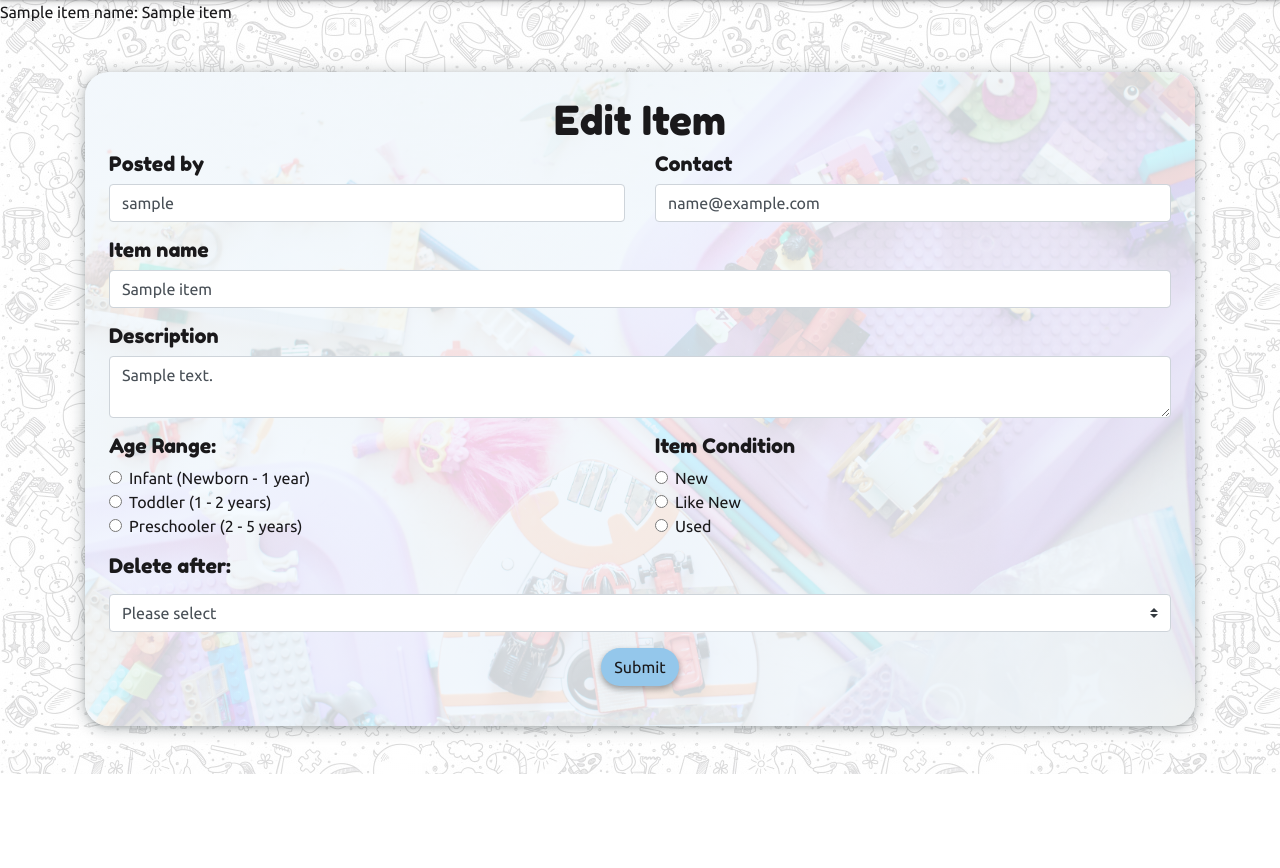
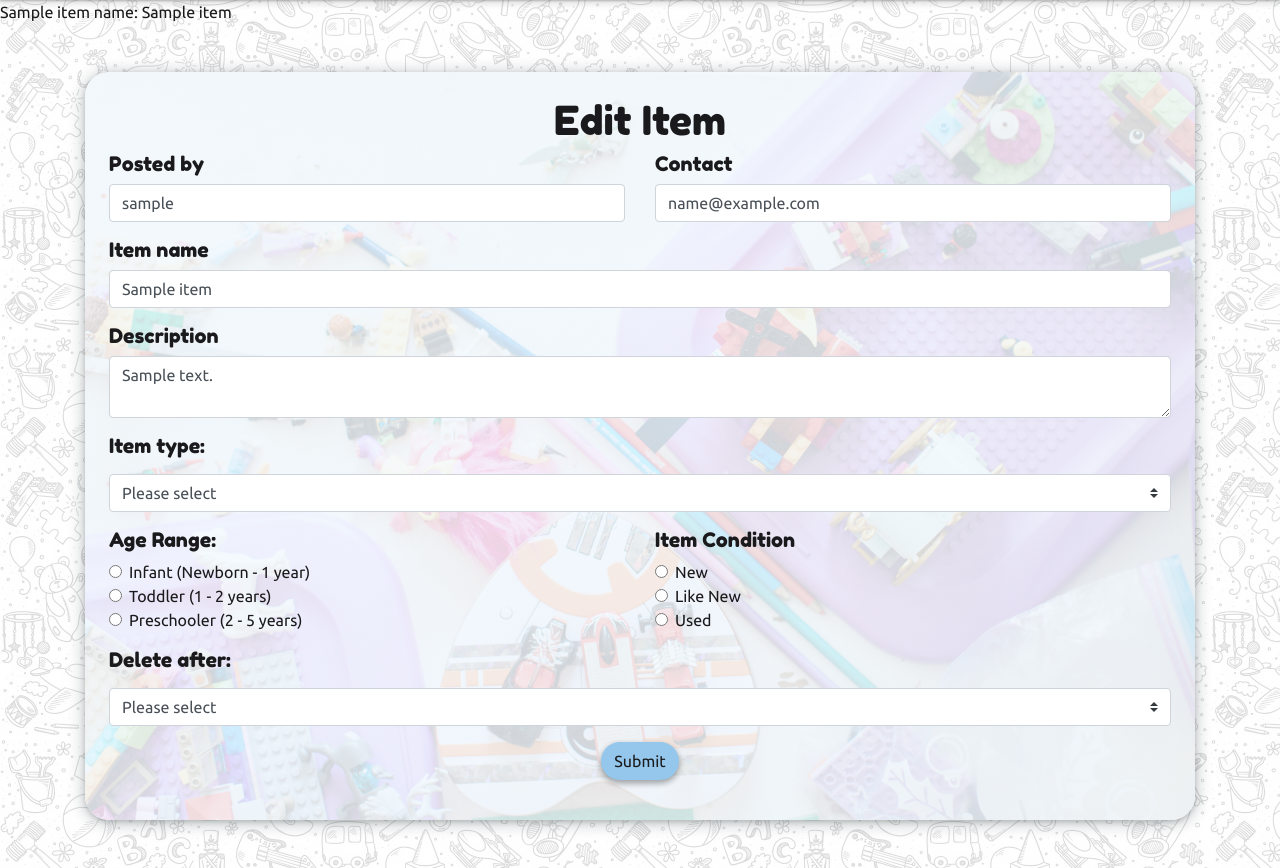
Before and after one commit to 4forces/CI-MS3-project3, a Flask app: template templates/edit_item.template.html in a window 1280 px wide. Shown: the part 69-937 px from the top of the page. Before the commit the page ends 843 px from the top, so only its background shows below. Run offline with Flask 2, Linux system fonts and the light colour scheme; the template is opened without the code that fills it: most values are stand-ins (such as "Sample title", 1, 10 or a date in 2020); some libraries are stand-ins or nearby versions.

Commit message:
Update edit_item page with new fields

```diff
--- a/app.py
+++ b/app.py
@@ -141,11 +141,15 @@ def process_post_items():
 def edit_items(item_id):
     if request.method == 'POST':
         item = {
+            'nickname': request.form.get('nickname'),
+            'email': request.form.get('email'),
             'name': request.form.get('item_name'),
             'description': request.form.get('description'),
+            'item_type': request.form.get('item_type'),
             'age': request.form.get('age'),
             'condition': request.form.get('condition'),
-            'delete': request.form.get('delete_after')
+            'delete': request.form.get('delete_after'),
+            'date': request.form.get('date')
         }
         mongo.db.items.update_one({"_id": ObjectId(item_id)}, {'$set': item})
         flash(f'Item "{item["name"]}" updated', 'info')
--- a/templates/edit_item.template.html
+++ b/templates/edit_item.template.html
@@ -45,6 +45,19 @@ name: {{item.name}}
                         <h5><label class="form-check-label">Description </label></h5>
                         <textarea class="form-control" row="3" name="description">{{item.description}}</textarea>
                     </div>
+
+                    <div class="form-group">
+                        <h5><label class="form-label">Item type: </label></h5>
+                        <select class="custom-select" name="item_type">
+                            <option selected disabled>Please select</option>
+                            <option value="Toys & Accessories" {% if item.item_type == 'Toys & Accessories' %} selected {% endif %}>Toys & Accessories</option>
+                            <option value="Clothes & Wardrobe" {% if item.item_type == 'Clothes & Wardrobe' %} selected {% endif %}>Clothes & Wardrobe</option>
+                            <option value="Maternity (E.g. Pumps, Nursing pads)" {% if item.item_type == 'Maternity (E.g. Pumps, Nursing pads)' %} selected {% endif %}>Maternity (E.g. Pumps, Nursing pads)</option>
+                            <option value="Accessories (E.g. Strollers, Car seats)"{% if item.item_type == 'Accessories (E.g. Strollers, Car seats)' %} selected {% endif %}>Accessories (E.g. Strollers, Car seats)</option>
+                            <option value="Others" {% if item.item_type == 'Others' %} selected {% endif %}>Others</option>
+                        </select>
+                    </div>
+
 
                     <div class="row">
                         <div class="col-sm-6">
```
